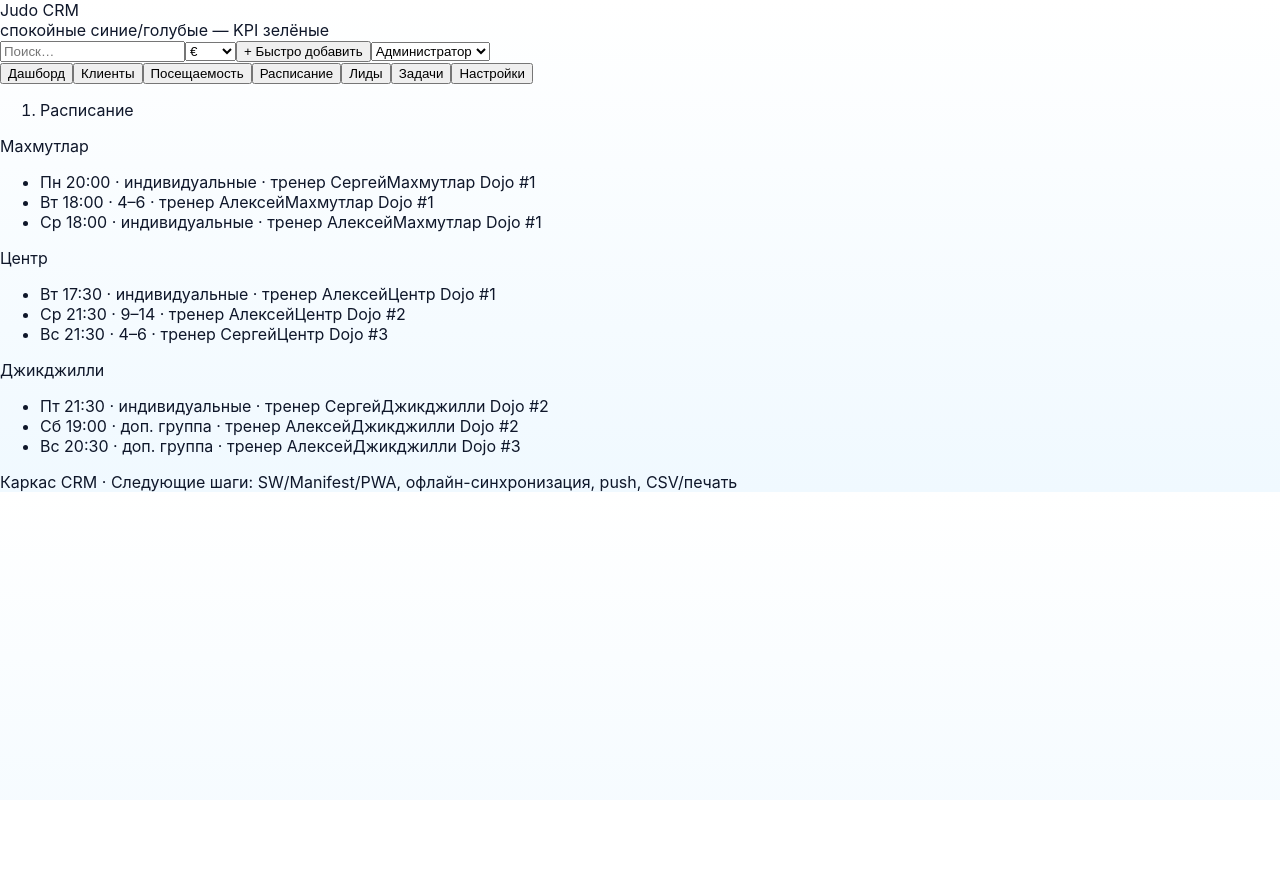
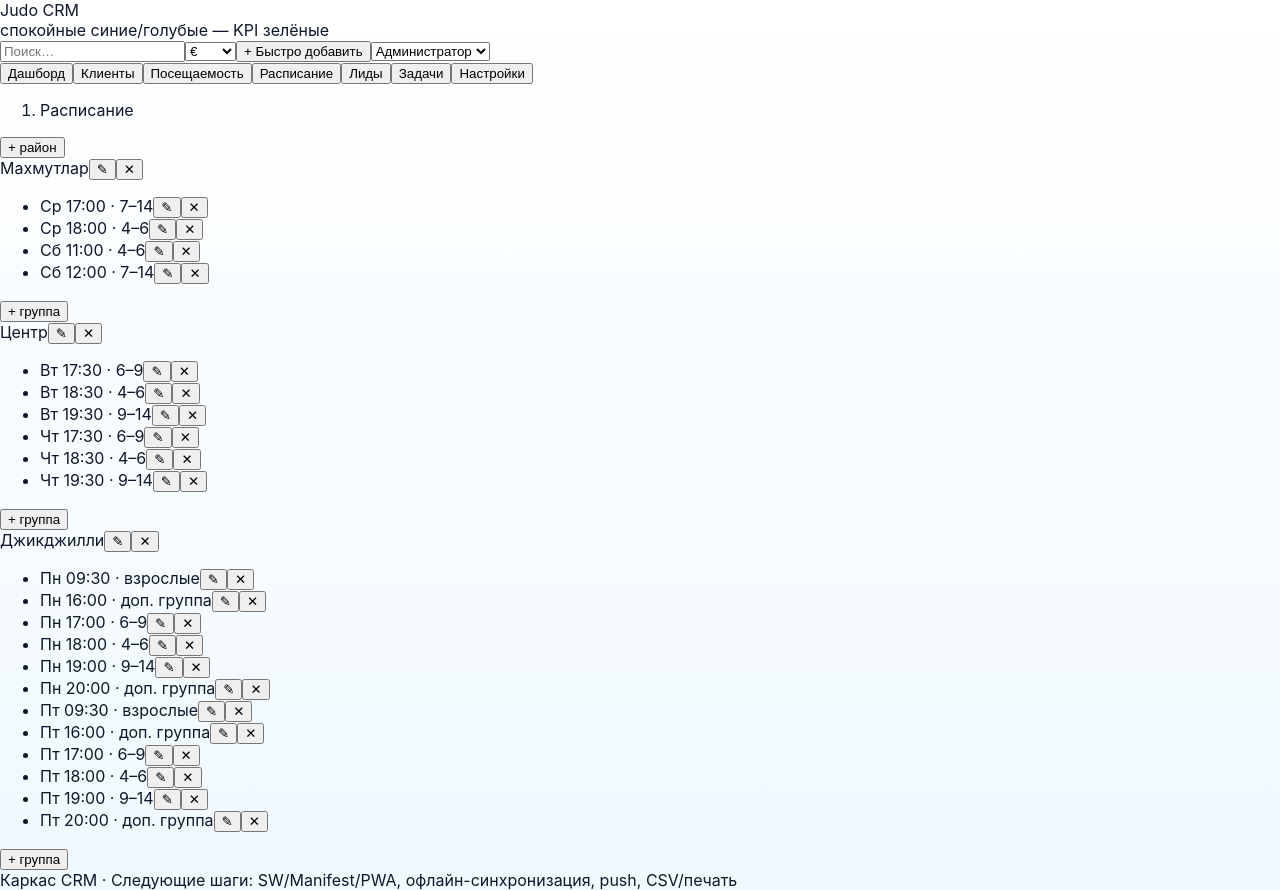
Before and after one commit to melikovgraf1-sys/judo-crm-2, a React (Create React App) app: page / in a window 1280 px wide. Both pictures are taken after a click on the button "Расписание". Before the commit the page ends 800 px from the top, so only its background shows below. Built offline with nearby package versions, Linux system fonts and the light colour scheme; the HTML template or start-up script is replaced by a standard one.

Commit message:
Allow managing schedule areas and groups

```diff
--- a/src/App.jsx
+++ b/src/App.jsx
@@ -15,9 +15,10 @@ const LS_KEYS = {
 // Типы
 type Role = "Администратор" | "Менеджер" | "Тренер";
 
-type Area = "Махмутлар" | "Центр" | "Джикджилли";
+// Районы и группы теперь динамические строки, чтобы админ мог добавлять свои варианты
+type Area = string;
 
-type Group = "4–6" | "6–9" | "9–14" | "взрослые" | "индивидуальные" | "доп. группа";
+type Group = string;
 
 type Gender = "м" | "ж";
 
@@ -148,13 +149,13 @@ const parseDateInput = (value: string) => {
 // Seed-данные
 function makeSeedDB(): DB {
   const areas: Area[] = ["Махмутлар", "Центр", "Джикджилли"];
-  const groups: Group[] = ["4–6", "6–9", "9–14", "взрослые", "индивидуальные", "доп. группа"];
+  const groups: Group[] = ["4–6", "6–9", "7–14", "9–14", "взрослые", "индивидуальные", "доп. группа"];
   const staff: StaffMember[] = [
     { id: uid(), role: "Администратор", name: "Админ", areas, groups },
     { id: uid(), role: "Менеджер", name: "Марина", areas, groups },
     { id: uid(), role: "Менеджер", name: "Илья", areas, groups },
     { id: uid(), role: "Тренер", name: "Алексей", areas: ["Центр", "Джикджилли"], groups: ["4–6", "6–9", "9–14", "взрослые"] },
-    { id: uid(), role: "Тренер", name: "Сергей", areas: ["Махмутлар"], groups: ["4–6", "6–9", "9–14"] },
+    { id: uid(), role: "Тренер", name: "Сергей", areas: ["Махмутлар"], groups: ["4–6", "6–9", "7–14", "9–14"] },
   ];
   const coachIds = staff.filter(s => s.role === "Тренер").map(s => s.id);
 
@@ -195,21 +196,38 @@ function makeSeedDB(): DB {
     };
   });
 
-  const schedule: ScheduleSlot[] = [];
-  for (const area of areas) {
-    const slots = rnd(3, 5);
-    for (let i = 0; i < slots; i++) {
-      schedule.push({
-        id: uid(),
-        area,
-        group: groups[rnd(0, groups.length - 1)],
-        coachId: coachIds[rnd(0, coachIds.length - 1)],
-        weekday: rnd(1, 7),
-        time: `${String(rnd(16, 21)).padStart(2, "0")}:${Math.random() < 0.5 ? "00" : "30"}`,
-        location: `${area} Dojo #${rnd(1, 3)}`,
-      });
-    }
-  }
+  const coachAlexey = staff.find(s => s.name === "Алексей")?.id || "";
+  const coachSergey = staff.find(s => s.name === "Сергей")?.id || "";
+
+  const schedule: ScheduleSlot[] = [
+    // Центр — вторник и четверг
+    { id: uid(), area: "Центр", group: "6–9", coachId: coachAlexey, weekday: 2, time: "17:30", location: "" },
+    { id: uid(), area: "Центр", group: "4–6", coachId: coachAlexey, weekday: 2, time: "18:30", location: "" },
+    { id: uid(), area: "Центр", group: "9–14", coachId: coachAlexey, weekday: 2, time: "19:30", location: "" },
+    { id: uid(), area: "Центр", group: "6–9", coachId: coachAlexey, weekday: 4, time: "17:30", location: "" },
+    { id: uid(), area: "Центр", group: "4–6", coachId: coachAlexey, weekday: 4, time: "18:30", location: "" },
+    { id: uid(), area: "Центр", group: "9–14", coachId: coachAlexey, weekday: 4, time: "19:30", location: "" },
+
+    // Джикджилли — понедельник и пятница
+    { id: uid(), area: "Джикджилли", group: "взрослые", coachId: coachAlexey, weekday: 1, time: "09:30", location: "" },
+    { id: uid(), area: "Джикджилли", group: "доп. группа", coachId: coachAlexey, weekday: 1, time: "16:00", location: "" },
+    { id: uid(), area: "Джикджилли", group: "6–9", coachId: coachAlexey, weekday: 1, time: "17:00", location: "" },
+    { id: uid(), area: "Джикджилли", group: "4–6", coachId: coachAlexey, weekday: 1, time: "18:00", location: "" },
+    { id: uid(), area: "Джикджилли", group: "9–14", coachId: coachAlexey, weekday: 1, time: "19:00", location: "" },
+    { id: uid(), area: "Джикджилли", group: "доп. группа", coachId: coachAlexey, weekday: 1, time: "20:00", location: "" },
+    { id: uid(), area: "Джикджилли", group: "взрослые", coachId: coachAlexey, weekday: 5, time: "09:30", location: "" },
+    { id: uid(), area: "Джикджилли", group: "доп. группа", coachId: coachAlexey, weekday: 5, time: "16:00", location: "" },
+    { id: uid(), area: "Джикджилли", group: "6–9", coachId: coachAlexey, weekday: 5, time: "17:00", location: "" },
+    { id: uid(), area: "Джикджилли", group: "4–6", coachId: coachAlexey, weekday: 5, time: "18:00", location: "" },
+    { id: uid(), area: "Джикджилли", group: "9–14", coachId: coachAlexey, weekday: 5, time: "19:00", location: "" },
+    { id: uid(), area: "Джикджилли", group: "доп. группа", coachId: coachAlexey, weekday: 5, time: "20:00", location: "" },
+
+    // Махмутлар — среда и суббота
+    { id: uid(), area: "Махмутлар", group: "7–14", coachId: coachSergey, weekday: 3, time: "17:00", location: "" },
+    { id: uid(), area: "Махмутлар", group: "4–6", coachId: coachSergey, weekday: 3, time: "18:00", location: "" },
+    { id: uid(), area: "Махмутлар", group: "4–6", coachId: coachSergey, weekday: 6, time: "11:00", location: "" },
+    { id: uid(), area: "Махмутлар", group: "7–14", coachId: coachSergey, weekday: 6, time: "12:00", location: "" },
+  ];
 
   const leadsSources: ContactChannel[] = ["Instagram", "WhatsApp", "Telegram"];
   const leadStages: LeadStage[] = ["Очередь", "Задержка", "Пробное", "Ожидание оплаты", "Оплаченный абонемент", "Отмена"];
@@ -733,30 +751,112 @@ function AttendanceTab({ db, setDB }: { db: DB; setDB: (db: DB) => void }) {
 }
 
 // Вкладка: Расписание (чтение демо)
-function ScheduleTab({ db }: { db: DB }) {
+function ScheduleTab({ db, setDB }: { db: DB; setDB: (db: DB) => void }) {
   const byArea = useMemo(() => {
     const m: Record<string, ScheduleSlot[]> = {};
+    for (const a of db.settings.areas) m[a] = [];
     for (const s of db.schedule) {
       m[s.area] ??= []; m[s.area].push(s);
     }
     return m;
-  }, [db.schedule]);
+  }, [db.schedule, db.settings.areas]);
+
+  // Добавление / редактирование районов
+  const addArea = () => {
+    const name = prompt("Название района");
+    if (!name) return;
+    if (db.settings.areas.includes(name)) return;
+    const next = { ...db, settings: { ...db.settings, areas: [...db.settings.areas, name] } };
+    setDB(next); saveDB(next);
+  };
+  const renameArea = (oldName: string) => {
+    const name = prompt("Новое название района", oldName);
+    if (!name || name === oldName) return;
+    const next = {
+      ...db,
+      settings: { ...db.settings, areas: db.settings.areas.map(a => a === oldName ? name : a) },
+      schedule: db.schedule.map(s => s.area === oldName ? { ...s, area: name } : s),
+    };
+    setDB(next); saveDB(next);
+  };
+  const deleteArea = (name: string) => {
+    if (!confirm(`Удалить район ${name}?`)) return;
+    const next = {
+      ...db,
+      settings: { ...db.settings, areas: db.settings.areas.filter(a => a !== name) },
+      schedule: db.schedule.filter(s => s.area !== name),
+    };
+    setDB(next); saveDB(next);
+  };
+
+  // Операции с группами в расписании
+  const addSlot = (area: string) => {
+    const weekday = parseInt(prompt("День недели (1-Пн … 7-Вс)", "1") || "", 10);
+    const time = prompt("Время (HH:MM)", "10:00") || "";
+    const group = prompt("Группа", "4–6") || "";
+    if (!weekday || !time || !group) return;
+    const slot: ScheduleSlot = { id: uid(), area, weekday, time, group, coachId: "", location: "" };
+    const next = {
+      ...db,
+      schedule: [...db.schedule, slot],
+      settings: db.settings.groups.includes(group)
+        ? db.settings
+        : { ...db.settings, groups: [...db.settings.groups, group] },
+    };
+    setDB(next); saveDB(next);
+  };
+  const editSlot = (id: string) => {
+    const s = db.schedule.find(x => x.id === id);
+    if (!s) return;
+    const weekday = parseInt(prompt("День недели (1-Пн … 7-Вс)", String(s.weekday)) || "", 10);
+    const time = prompt("Время (HH:MM)", s.time) || "";
+    const group = prompt("Группа", s.group) || "";
+    if (!weekday || !time || !group) return;
+    const next = {
+      ...db,
+      schedule: db.schedule.map(x => x.id === id ? { ...x, weekday, time, group } : x),
+      settings: db.settings.groups.includes(group)
+        ? db.settings
+        : { ...db.settings, groups: [...db.settings.groups, group] },
+    };
+    setDB(next); saveDB(next);
+  };
+  const deleteSlot = (id: string) => {
+    if (!confirm("Удалить группу?")) return;
+    const next = { ...db, schedule: db.schedule.filter(x => x.id !== id) };
+    setDB(next); saveDB(next);
+  };
 
   return (
     <div className="space-y-3">
       <Breadcrumbs items={["Расписание"]} />
+      <div>
+        <button onClick={addArea} className="mb-3 px-3 py-1 text-sm rounded-md border border-slate-300">+ район</button>
+      </div>
       <div className="grid lg:grid-cols-3 gap-3">
         {Object.entries(byArea).map(([area, list]) => (
           <div key={area} className="p-4 rounded-2xl border border-slate-200 bg-white space-y-2">
-            <div className="font-semibold">{area}</div>
+            <div className="flex justify-between items-center font-semibold">
+              <span>{area}</span>
+              <span className="flex gap-1 text-xs">
+                <button onClick={() => renameArea(area)} className="px-2 py-1 rounded-md border border-slate-300">✎</button>
+                <button onClick={() => deleteArea(area)} className="px-2 py-1 rounded-md border border-slate-300">✕</button>
+              </span>
+            </div>
             <ul className="space-y-1 text-sm">
-              {list.sort((a,b)=> a.weekday - b.weekday || a.time.localeCompare(b.time)).map(s => (
-                <li key={s.id} className="flex items-center justify-between gap-2">
-                  <span className="truncate">{["Пн","Вт","Ср","Чт","Пт","Сб","Вс"][s.weekday-1]} {s.time} · {s.group} · тренер {db.staff.find(st => st.id===s.coachId)?.name || "—"}</span>
-                  <span className="text-slate-500">{s.location}</span>
-                </li>
-              ))}
+              {list
+                .sort((a, b) => a.weekday - b.weekday || a.time.localeCompare(b.time))
+                .map(s => (
+                  <li key={s.id} className="truncate flex justify-between">
+                    <span>{["Пн", "Вт", "Ср", "Чт", "Пт", "Сб", "Вс"][s.weekday - 1]} {s.time} · {s.group}</span>
+                    <span className="flex gap-1 text-xs">
+                      <button onClick={() => editSlot(s.id)} className="px-2 py-0.5 rounded-md border border-slate-300">✎</button>
+                      <button onClick={() => deleteSlot(s.id)} className="px-2 py-0.5 rounded-md border border-slate-300">✕</button>
+                    </span>
+                  </li>
+                ))}
             </ul>
+            <button onClick={() => addSlot(area)} className="mt-2 px-2 py-1 text-xs rounded-md border border-slate-300">+ группа</button>
           </div>
         ))}
       </div>
@@ -963,7 +1063,7 @@ export default function App() {
         {activeTab === "dashboard" && <Dashboard db={db} ui={ui} />}
         {activeTab === "clients" && can(ui.role, "manage_clients") && <ClientsTab db={db} setDB={setDB} ui={ui} />}
         {activeTab === "attendance" && can(ui.role, "attendance") && <AttendanceTab db={db} setDB={setDB} />}
-        {activeTab === "schedule" && can(ui.role, "schedule") && <ScheduleTab db={db} />}
+        {activeTab === "schedule" && can(ui.role, "schedule") && <ScheduleTab db={db} setDB={setDB} />}
         {activeTab === "leads" && can(ui.role, "leads") && <LeadsTab db={db} setDB={setDB} />}
         {activeTab === "tasks" && can(ui.role, "tasks") && <TasksTab db={db} setDB={setDB} />}
         {activeTab === "settings" && can(ui.role, "settings") && <SettingsTab db={db} setDB={setDB} />}
```
